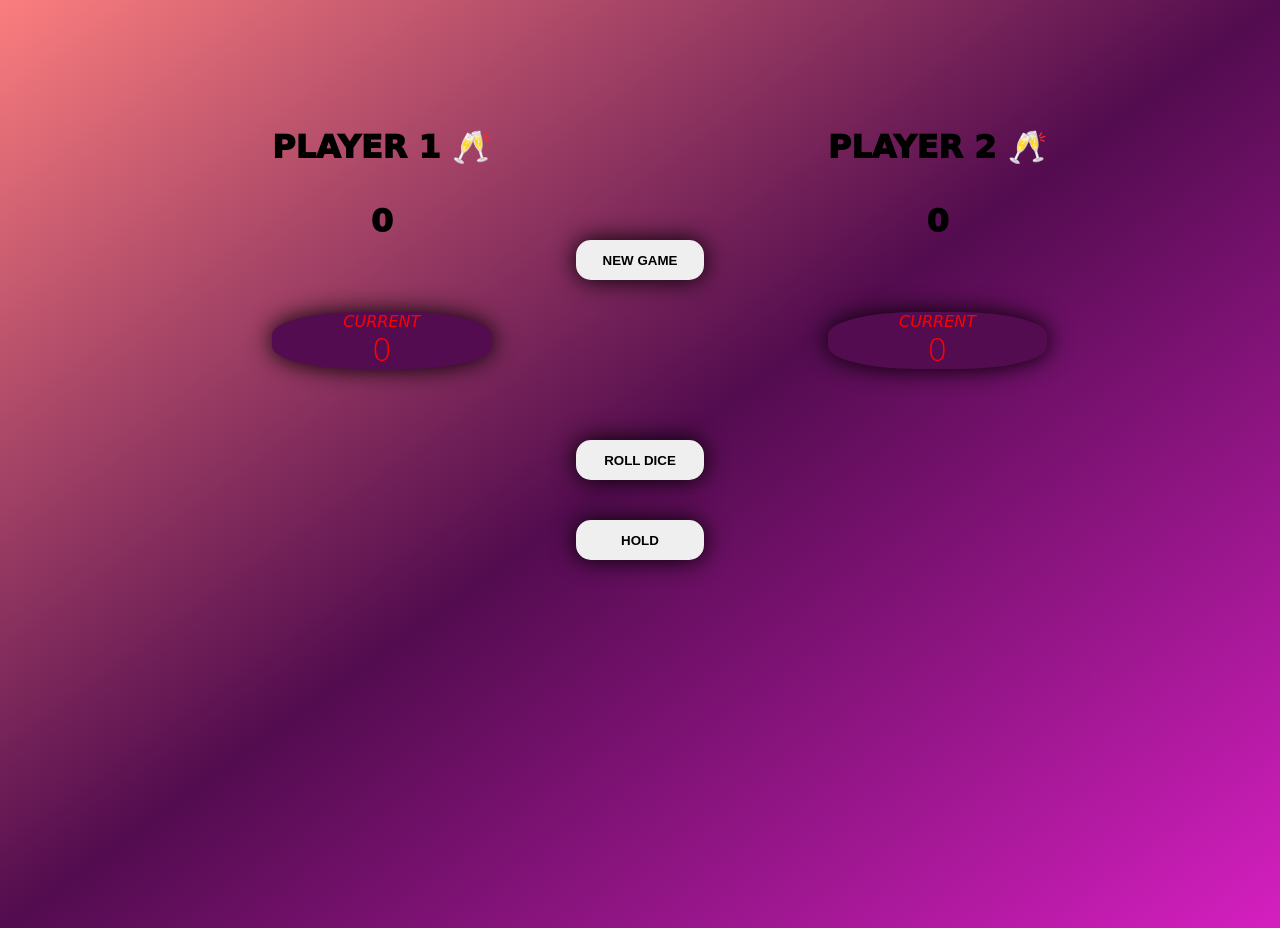
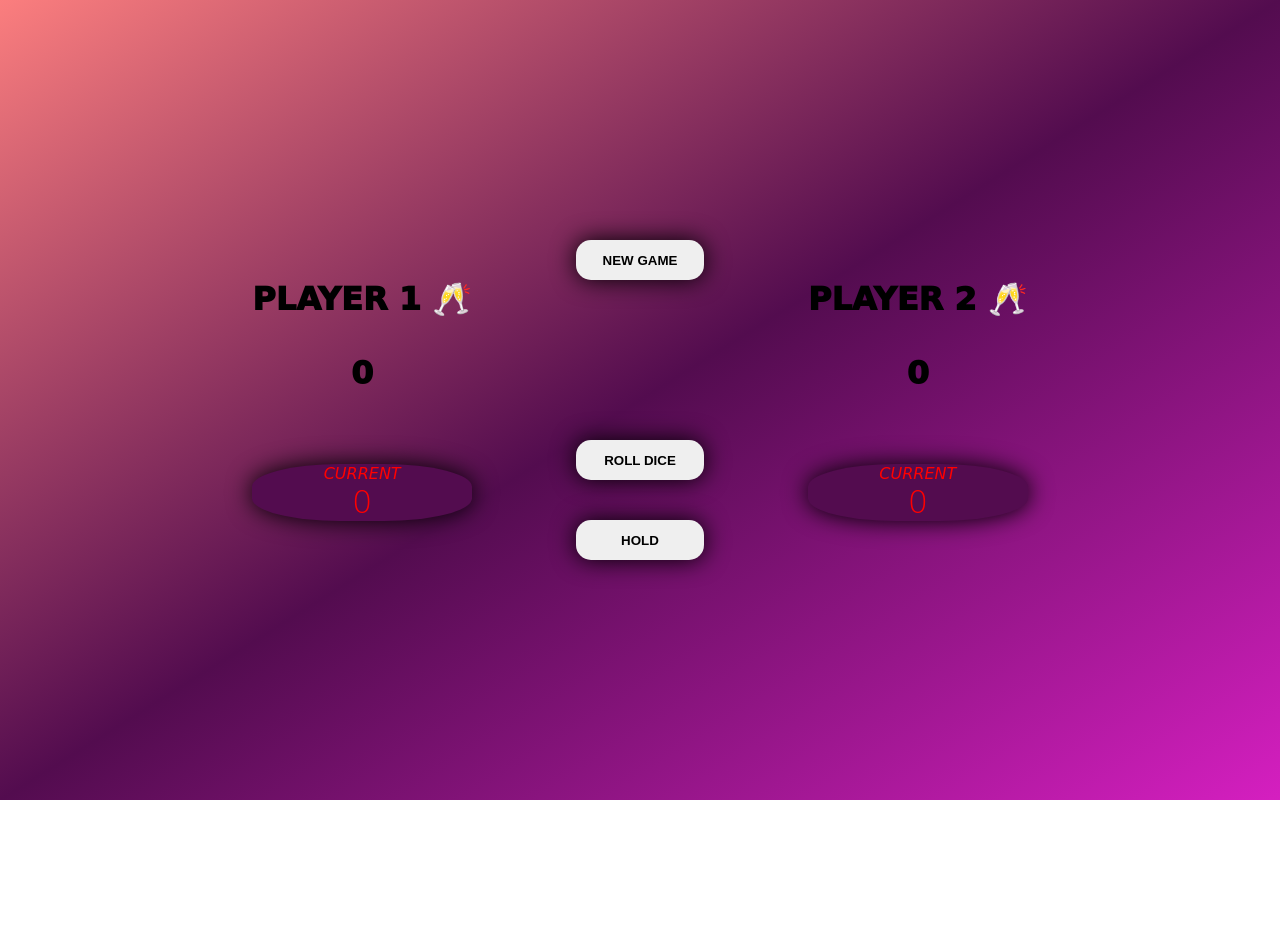
Before and after one commit to Yashika38/Diceluxe, a plain HTML site: page index.html in a window 1280 px wide. After the commit the page ends 800 px from the top, so only its background shows below. Drawn offline with Linux system fonts and the light colour scheme.

Commit message:
Add files via upload
change in css

```diff
--- a/styles.css
+++ b/styles.css
@@ -4,6 +4,9 @@ body{
     min-height: 100vh;
     padding: 0;
     margin: 0;
+    display: flex;
+    justify-content: center;
+    align-items: center;
 }
 
 .Button1{
@@ -96,8 +99,6 @@ body{
 .Main{
     align-items: center;
     text-align: center;
-    margin-top: 8rem;
-    margin-left: 17rem;
     justify-content: space-between;
 }
 
```
